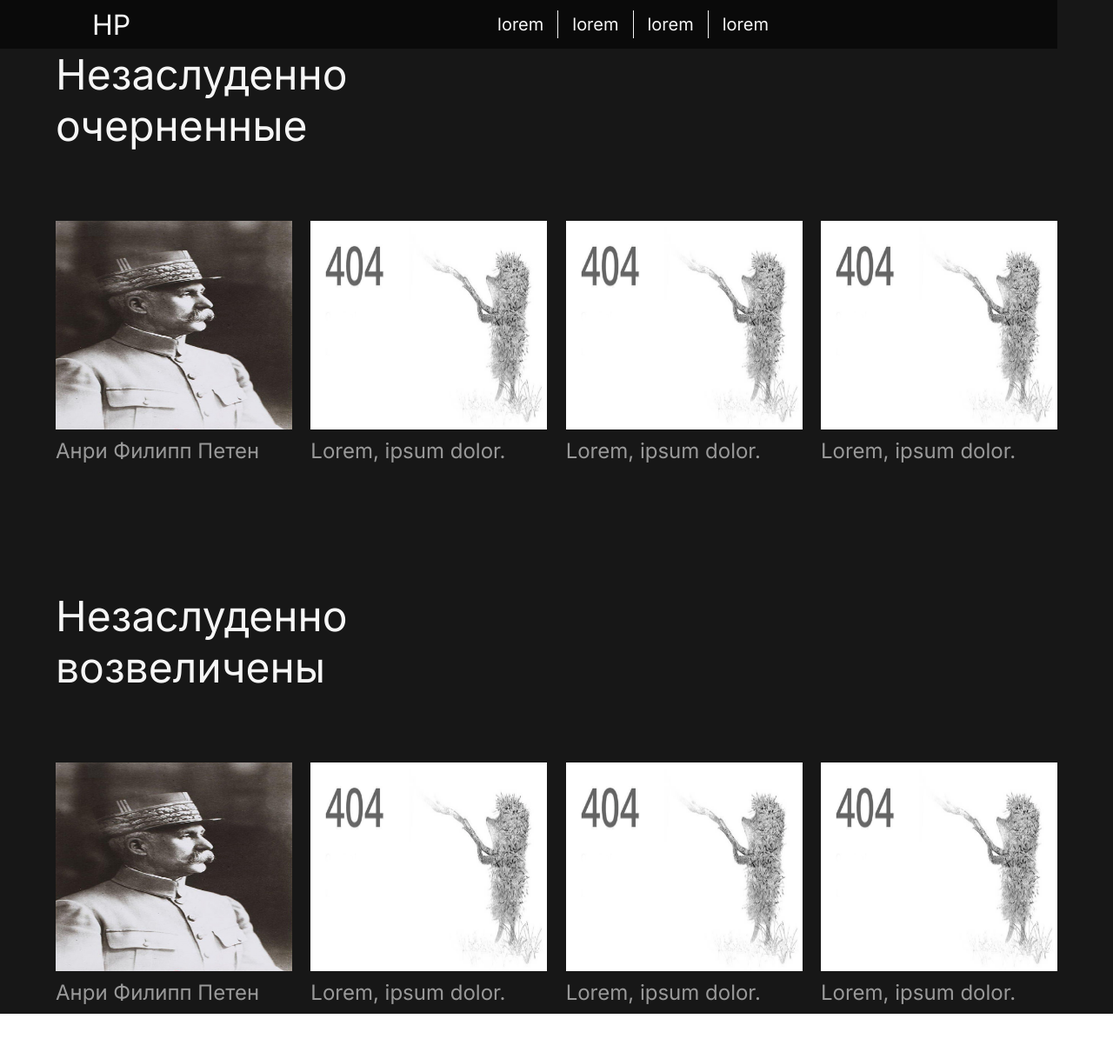
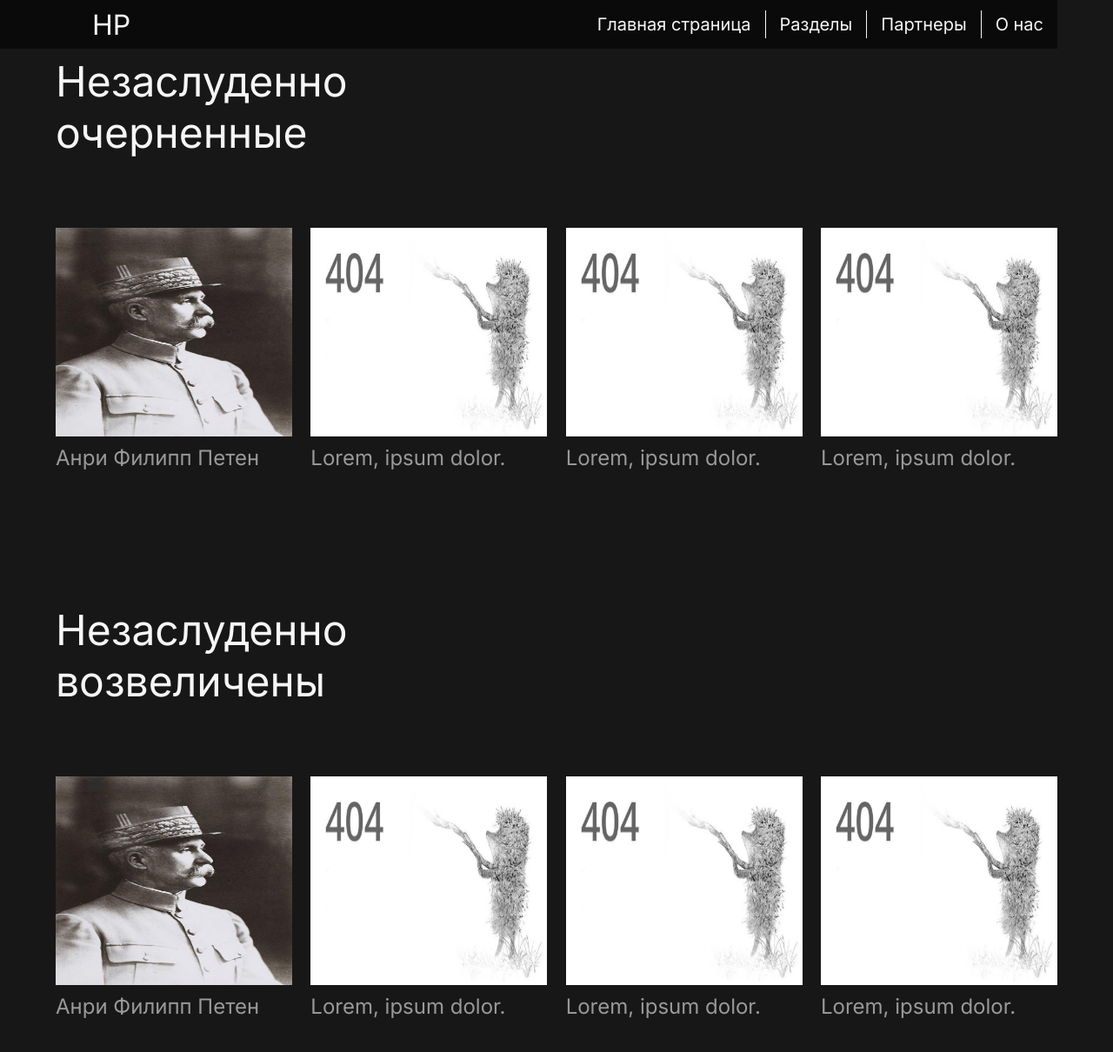
Before and after one commit to FrowningCat/history_in_personalities, a Next.js app: page /article in a window 1280 px wide. Shown: the top 1210 px of the page at 87% size. Before the commit the page ends 1166 px from the top, so only its background shows below. Built offline with nearby package versions, Linux system fonts and the light colour scheme.

Commit message:
add link in topBar and fix him

```diff
--- a/app/article/page.tsx
+++ b/app/article/page.tsx
@@ -12,24 +12,26 @@ export default function Article() {
                 </div>
                 <div className="article__topBar__links">
                     <div className="article__topBar__links__text link">
-                        lorem
+                        <Link href="/" className="link">
+                            Главная страница
+                        </Link>
                     </div>
                     <div className="article__topBar__links__text link">
-                        lorem
+                        Разделы
                     </div>
                     <div className="article__topBar__links__text link">
-                        lorem
+                        Партнеры
                     </div>
                     <div className="article__topBar__links__text link">
-                        lorem
+                        О нас
                     </div>
                 </div>
             </div>
+            <div className="article__title link">
                 <Link href="/article/undeservedlyVilified" className="link">
-                <div className="article__title link">
                     Незаслуденно очерненные
+                </Link>
             </div>
-            </Link>
             <div className="article__personalities">
                 <div className="article__personalities__persona">
                     <div className="article__personalities__persona__img">
@@ -46,7 +48,6 @@ export default function Article() {
                     </Link>
                 </div>
                 <div className="article__personalities__persona">
-                    <Link href="/error404" className="link">
                     <div className="article__personalities__persona__img">
                         <Image
                             src={imgNotFund}
@@ -54,13 +55,13 @@ export default function Article() {
                             className="article__personalities__persona__img__imgSize linkImg"
                         />
                     </div>
-                        <div className="article__personalities__persona__name">
+                    <Link href="/error404">
+                        <div className="article__personalities__persona__name link">
                             Lorem, ipsum dolor.
                         </div>
                     </Link>
                 </div>
                 <div className="article__personalities__persona">
-                    <Link href="/error404" className="link">
                     <div className="article__personalities__persona__img">
                         <Image
                             src={imgNotFund}
@@ -68,13 +69,13 @@ export default function Article() {
                             className="article__personalities__persona__img__imgSize linkImg"
                         />
                     </div>
-                        <div className="article__personalities__persona__name">
+                    <Link href="/error404">
+                        <div className="article__personalities__persona__name link">
                             Lorem, ipsum dolor.
                         </div>
                     </Link>
                 </div>
                 <div className="article__personalities__persona">
-                    <Link href="/error404" className="link">
                     <div className="article__personalities__persona__img">
                         <Image
                             src={imgNotFund}
@@ -82,20 +83,20 @@ export default function Article() {
                             className="article__personalities__persona__img__imgSize linkImg"
                         />
                     </div>
-                        <div className="article__personalities__persona__name">
+                    <Link href="/error404">
+                        <div className="article__personalities__persona__name link">
                             Lorem, ipsum dolor.
                         </div>
                     </Link>
                 </div>
             </div>
+            <div className="article__title link">
                 <Link href="/article/undeservedlyExalted" className="link">
-                <div className="article__title link">
                     Незаслуденно возвеличены
+                </Link>
             </div>
-            </Link>
             <div className="article__personalities">
                 <div className="article__personalities__persona">
-                    <Link href="/article/philippePetain" className="link">
                     <div className="article__personalities__persona__img">
                         <Image
                             src={philippePetain}
@@ -103,13 +104,13 @@ export default function Article() {
                             className="article__personalities__persona__img__imgSize linkImg"
                         />
                     </div>
-                        <div className="article__personalities__persona__name">
+                    <Link href="/article/philippePetain">
+                        <div className="article__personalities__persona__name link">
                             Aнри Филипп Петен
                         </div>
                     </Link>
                 </div>
                 <div className="article__personalities__persona">
-                    <Link href="/error404" className="link">
                     <div className="article__personalities__persona__img">
                         <Image
                             src={imgNotFund}
@@ -117,13 +118,13 @@ export default function Article() {
                             className="article__personalities__persona__img__imgSize linkImg"
                         />
                     </div>
-                        <div className="article__personalities__persona__name">
+                    <Link href="/error404">
+                        <div className="article__personalities__persona__name link">
                             Lorem, ipsum dolor.
                         </div>
                     </Link>
                 </div>
                 <div className="article__personalities__persona">
-                    <Link href="/error404" className="link">
                     <div className="article__personalities__persona__img">
                         <Image
                             src={imgNotFund}
@@ -131,13 +132,13 @@ export default function Article() {
                             className="article__personalities__persona__img__imgSize linkImg"
                         />
                     </div>
-                        <div className="article__personalities__persona__name">
+                    <Link href="/error404">
+                        <div className="article__personalities__persona__name link">
                             Lorem, ipsum dolor.
                         </div>
                     </Link>
                 </div>
                 <div className="article__personalities__persona">
-                    <Link href="/error404" className="link">
                     <div className="article__personalities__persona__img">
                         <Image
                             src={imgNotFund}
@@ -145,7 +146,8 @@ export default function Article() {
                             className="article__personalities__persona__img__imgSize linkImg"
                         />
                     </div>
-                        <div className="article__personalities__persona__name">
+                    <Link href="/error404">
+                        <div className="article__personalities__persona__name link">
                             Lorem, ipsum dolor.
                         </div>
                     </Link>
--- a/app/globals.css
+++ b/app/globals.css
@@ -271,13 +271,14 @@ a {
 
 .article {
   margin-top: -10vh;
+  padding-bottom: 5vh;
   background: #171717;
   color: #999;
   min-height: 110vh;
   overflow: hidden;
 }
 .article__topBar {
-  margin-top: -7vh;
+  margin-top: 10vh;
   z-index: 2;
   height: 7vh;
   width: 95vw;
@@ -300,7 +301,7 @@ a {
   display: flex;
   gap: 1rem;
   align-items: center;
-  justify-content: center;
+  justify-content: end;
 }
 .article__topBar__links__text {
   display: grid;
@@ -316,7 +317,7 @@ a {
 }
 .article__title {
   width: 45vw;
-  margin-top: 17vh;
+  margin-top: 18vh;
   margin-left: 5vw;
   font-size: 3rem;
   color: #f6f6f6;
--- a/app/globals.scss
+++ b/app/globals.scss
@@ -318,12 +318,13 @@ a {
 
 .article {
     margin-top: -10vh;
+    padding-bottom: 5vh;
     background: $mainBackgroundColor;
     color: $mainTextColor;
     min-height: 110vh;
     overflow: hidden;
     &__topBar {
-        margin-top: -7vh;
+        margin-top: 10vh;
         z-index: 2;
         height: 7vh;
         width: 95vw;
@@ -345,7 +346,7 @@ a {
             display: flex;
             gap: 1rem;
             align-items: center;
-            justify-content: center;
+            justify-content: end;
             &__text {
                 display: grid;
                 padding-right: 1rem;
@@ -362,7 +363,7 @@ a {
     }
     &__title {
         width: 45vw;
-        margin-top: 17vh;
+        margin-top: 18vh;
         margin-left: 5vw;
         font-size: 3rem;
         color: $headerTextColor;
--- a/app/page.tsx
+++ b/app/page.tsx
@@ -28,7 +28,7 @@ export default function Home() {
                             Герой Предатель Патриот
                         </div>
                     </div>
-                    <div className="lending__header__text__date">22.11</div>
+                    <div className="lending__header__text__date">25.11</div>
                 </div>
             </header>
             <main className="lending__main">
```
Also changed, not shown: app/article/undeservedlyExalted/page.tsx (+12 -12 lines), app/article/undeservedlyVilified/page.tsx (+9 -9 lines), 1 other file (tests, documents, lock files or other folders). Lines whose indentation alone changed are shown as unchanged.
